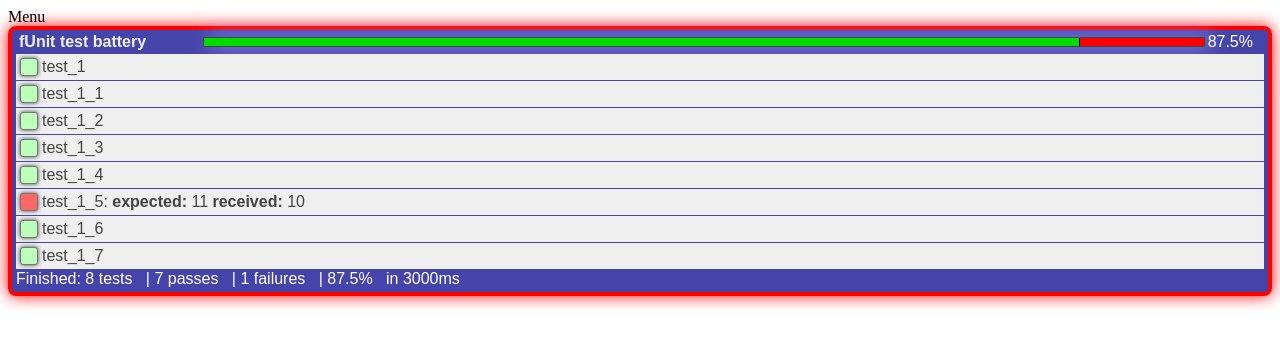
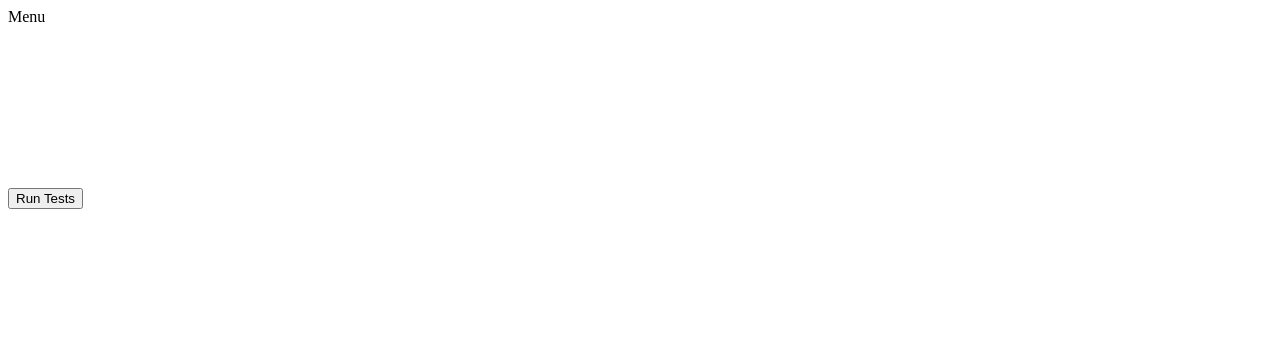
Before and after one commit to felipenmoura/jfUnit, a PHP site: page / in a window 1280 px wide. Shown: the top 347 px of the page. Run offline with PHP 8.4, Linux system fonts and the light colour scheme.

Commit message:
added feature to interact with scheduled DOM interaction

```diff
--- a/index.php
+++ b/index.php
@@ -1,21 +1,65 @@
 <script src="fUnit/fUnit.js"></script>
 <script>
-	function toggleMenu()
+	function toggleMenu(el)
 	{
-		var el= document.getElementsByTagName('ul')[0];
+		if(el)
+			el= el.getElementsByTagName('ul')[0];
+		else
+			el= document.getElementsByTagName('ul')[0];
 		el.style.display= (el.style.display=='none')? '': 'none';
+	}
+	function clearMenus()
+	{
+		document.getElementsByTagName('ul')[0].style.display= 'none';
+		document.getElementsByTagName('ul')[1].style.display= 'none';
+	}
+	function clicked()
+	{
+		alert('SubSubSubMenu 2 clicked');
+		clearMenus();
+		return true;
+	}
+	function startTests()
+	{
+		clearMenus();
+		fUnit.run();
 	}
 </script>
 <body>
-	<span style="cursor:pointer;" onclick="toggleMenu()">Menu</span>
-	<ul style="display:none;">
-		<li>SubMenu 1</li>
-		<li>SubMenu 1</li>
-		<li>SubMenu 1</li>
-		<li>SubMenu 1</li>
-		<li>SubMenu 1</li>
-	</ul>
+	<div style="height:180px">
+		<span style="cursor:pointer;"
+			  onclick="toggleMenu()"
+			  id="menuToBeClickedAt">Menu</span>
+		<ul style="display:none;">
+			<li>SubMenu 1</li>
+			<li>SubMenu 2</li>
+			<li>SubMenu 3</li>
+			<li id="subMenuToBeHovered"
+				onmouseover="toggleMenu(this)"
+				onmouseout="toggleMenu(this)">
+				SubMenu 4 >>
+				<ul style="display:none;position:absolute;margin-left:75px;margin-top:-20px;">
+					<li>SubSubMenu 1</li>
+					<li id="secondSubMenuToBeHOvered"
+						onmouseover="toggleMenu(this)"
+						onmouseout="toggleMenu(this)">
+						SubSubMenu 2 >>
+						<ul style="display:none;position:absolute;margin-left:95px;margin-top:-20px;">
+							<li>SubSubSubMenu_1</li>
+							<li id="subMenuToBeClicked"
+								onclick="clicked()">SubSubSubMenu_2</li>
+							<li>SubSubSubMenu_3</li>
+						</ul>
+					</li>
+					<li>SubSubMenu 3</li>
+				</ul>
+			</li>
+			<li>SubMenu 5</li>
+			<li>SubMenu 6</li>
+		</ul>
+	</div>
 	<div id='testPlaceHolder'></div>
+	<input type="button" value="Run Tests" onclick="startTests();">
 </body>
 <script>
 	fUnit.config({
@@ -24,33 +68,44 @@
 		name: 'test example'
 	});
 
-	fUnit.assert(function(){return 10;}, 10);
-	fUnit.assert(function(){return 10;}, 10);
-	fUnit.assert(function(){return 10;}, 10);
+	//fUnit.assert(function(){return 10;}, 10);
+	//fUnit.assert(function(){return 10;}, 10);
+	//fUnit.assert(function(){return 10;}, 10);
 	fUnit.assert({
 		call:function(){
-			return 10;
+			document.getElementById('menuToBeClickedAt').onclick();
+			return true;
 		},
-		expected: 10,
+		expected: true,
 		delay:1000
 	});
-	fUnit.assert(function(){return 10;}, 10);
+	//fUnit.assert(function(){return 10;}, 10);
 	fUnit.assert({
 		call:function(){
-			return 10;
+			document.getElementById('subMenuToBeHovered').onmouseover();
+			return true;
 		},
-		expected: 11,
+		expected: true,
 		delay:1000
 	});
 	fUnit.assert({
 		call:function(){
-			return 10;
+			document.getElementById('secondSubMenuToBeHOvered').onmouseover();
+			return true;
 		},
-		expected: 10,
+		expected: true,
 		delay:1000
 	});
-	fUnit.assert(function(){return 10;}, 10);
+	fUnit.assert({
+		call:function(){
+			document.getElementById('subMenuToBeClicked').onclick();
+			return true;
+		},
+		expected: true,
+		delay:1000
+	});
+	//fUnit.assert(function(){return 10;}, 10);
 
-	fUnit.run();
+	//fUnit.run();
 
 </script>
```
